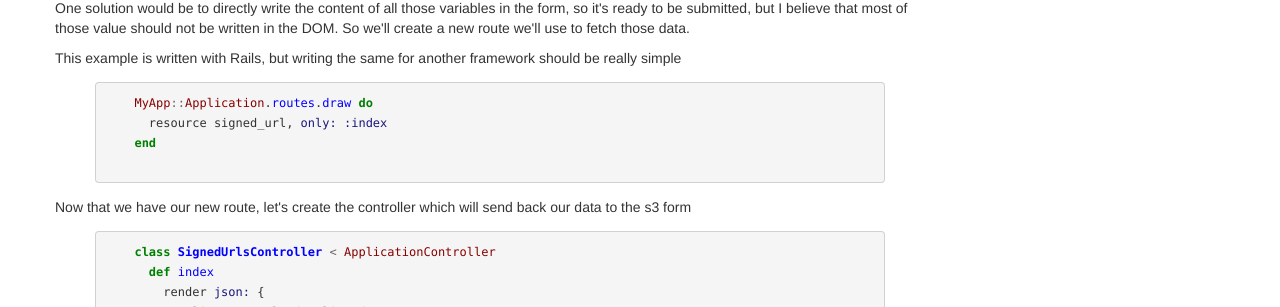
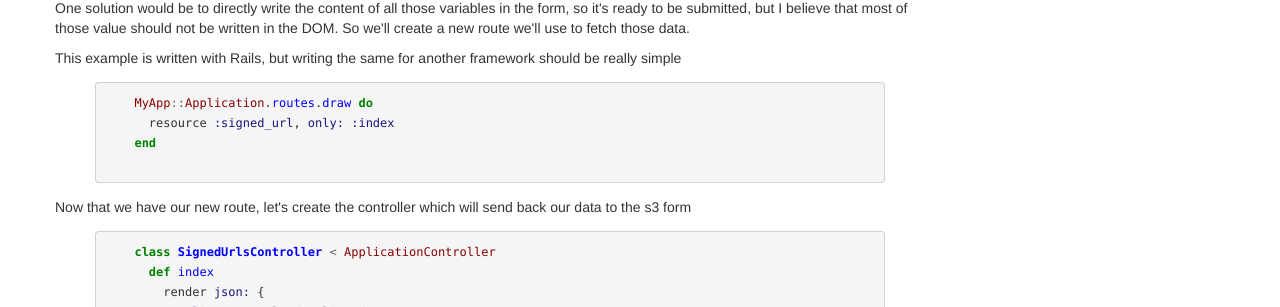
Before and after one commit to pjambet/pjambet.github.com, a Jekyll site: the page built from _posts/2012-09-21-direct-upload-to-s3.md, in a window 1280 px wide and 900 px high, scrolled down 939 px. Shown: the part 144-451 px from the top of the window. Built offline with Jekyll 4.4.1, drawn with Linux system fonts in a browser that asks for light colours; Markdown is read by kramdown in place of the engine named in the settings; comment, search, counter and statistics services are not loaded.

```diff
--- a/_posts/2012-09-21-direct-upload-to-s3.md
+++ b/_posts/2012-09-21-direct-upload-to-s3.md
@@ -40,7 +40,7 @@ image: http://www.nasa.gov/images/content/686472main_pia16160-43_800-600.jpg
     <p>This example is written with Rails, but writing the same for another framework should be really simple</p>
     {% highlight ruby %}
     MyApp::Application.routes.draw do
-      resource signed_url, only: :index
+      resource :signed_url, only: :index
     end
     {% endhighlight %}
 
```
